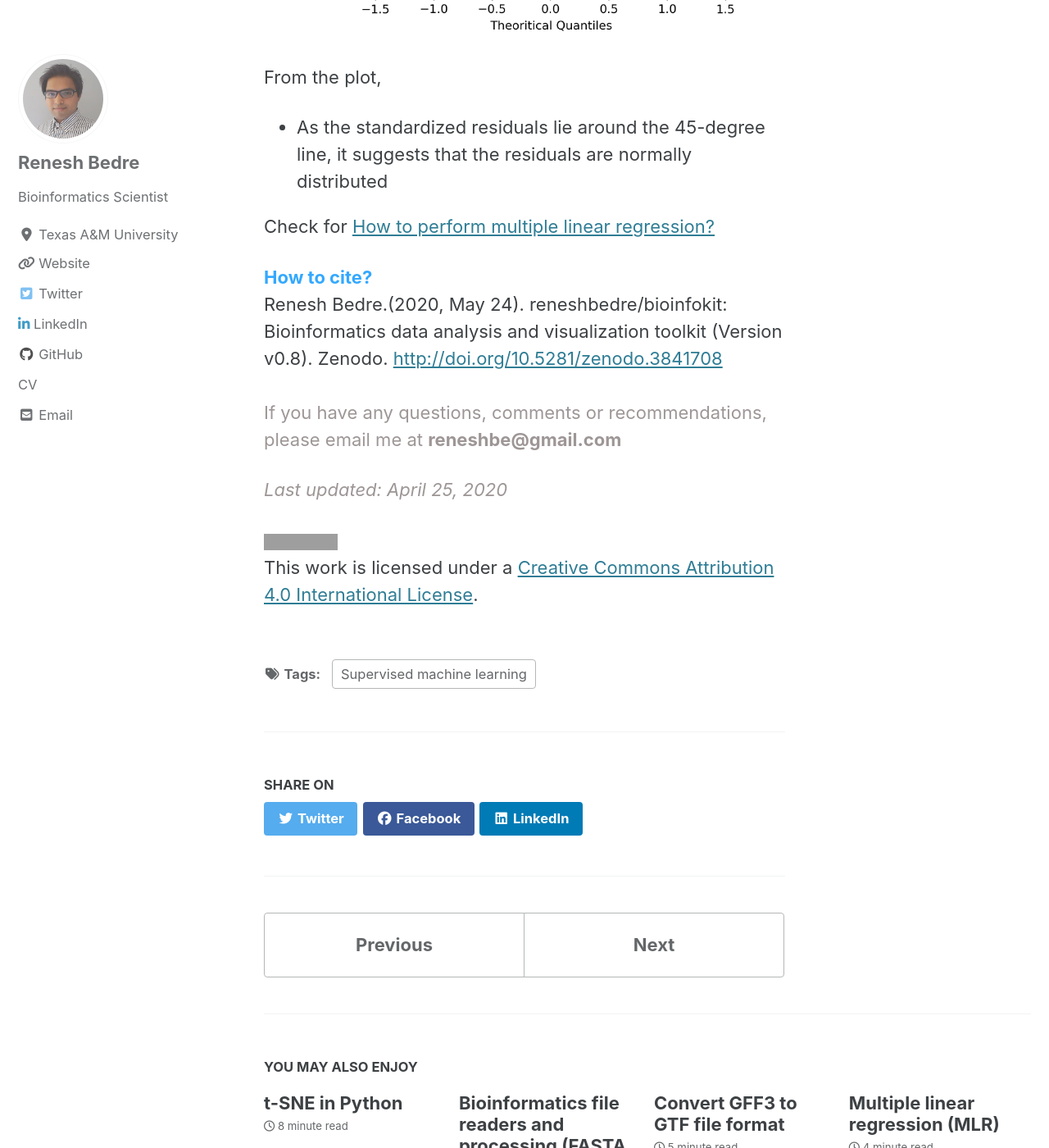
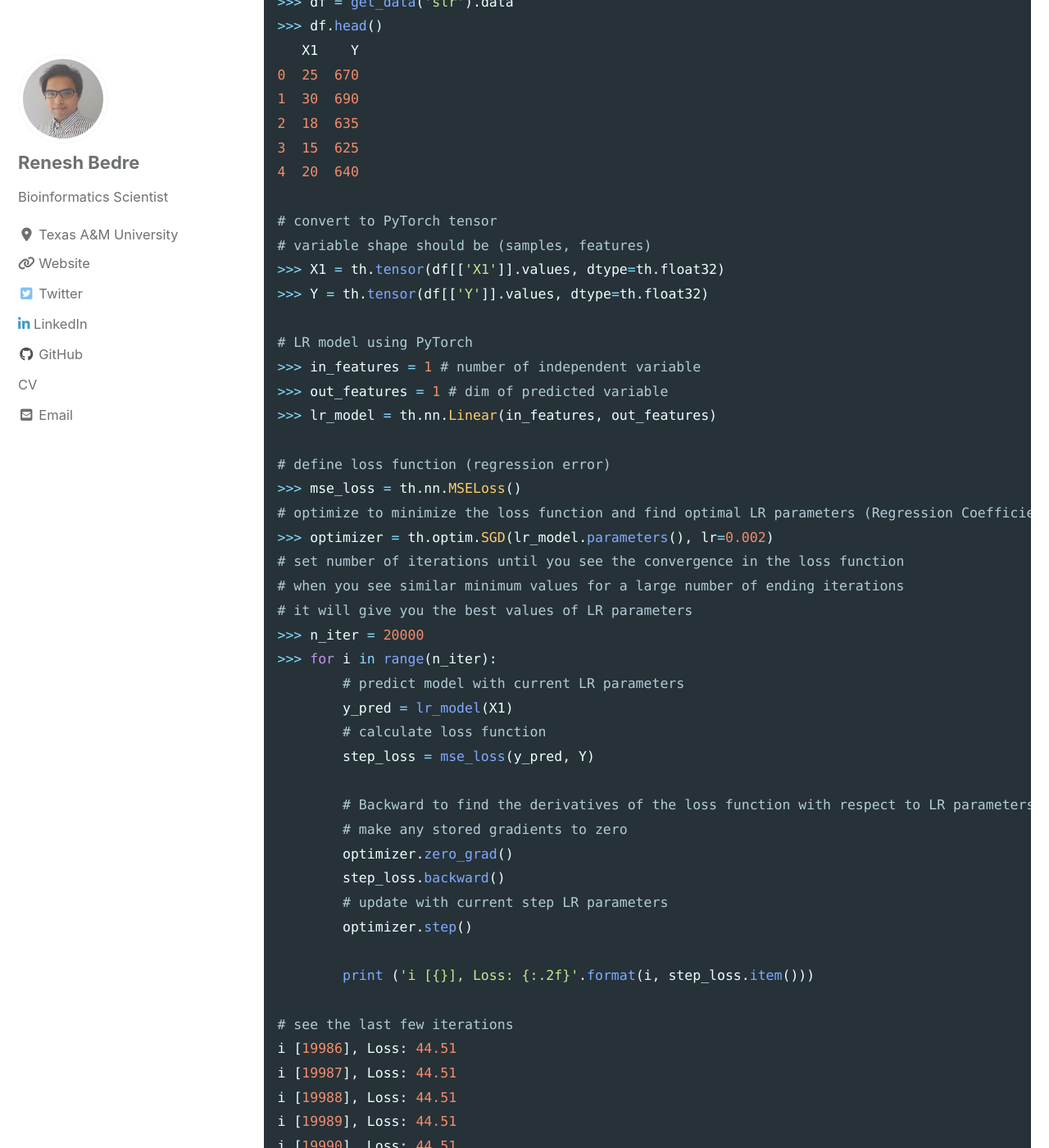
Before and after one commit to reneshbedre/reneshbedre.github.io, a Jekyll site: the page built from _posts/2020-03-23-linearreg.md, in a window 1280 px wide and 1400 px high, scrolled down 10604 px. Shown: the whole window at 82% size. Built offline with Jekyll 4.4.1, drawn with Linux system fonts in a browser that asks for light colours; cached includes are drawn as plain includes; nearby versions of some CDN libraries; formulas are drawn with MathJax 3; a style sheet for code colours, icons or effects is not loaded; some of the changed text lies outside the part shown; grey boxes are pictures that could not be loaded.

Commit message:
LR updated

````diff
--- a/_posts/2020-03-23-linearreg.md
+++ b/_posts/2020-03-23-linearreg.md
@@ -249,6 +250,107 @@ From the plot,
 
 Check for <a href="https://reneshbedre.github.io/blog/mlr.html" target="_blank">How to perform multiple linear regression?</a>
 
+## Linear Regression with PyTorch
+
+Let's perform a LR with PyTorch with the same dataset
+
+```python
+>>> from bioinfokit.analys import stat, get_data
+>>> import torch as th
+>>> df = get_data('slr').data
+>>> df.head()
+   X1    Y
+0  25  670
+1  30  690
+2  18  635
+3  15  625
+4  20  640
+
+# convert to PyTorch tensor
+# variable shape should be (samples, features)
+>>> X1 = th.tensor(df[['X1']].values, dtype=th.float32)
+>>> Y = th.tensor(df[['Y']].values, dtype=th.float32)
+
+# LR model using PyTorch
+>>> in_features = 1 # number of independent variable
+>>> out_features = 1 # dim of predicted variable
+>>> lr_model = th.nn.Linear(in_features, out_features)
+
+# define loss function (regression error)
+>>> mse_loss = th.nn.MSELoss()
+# optimize to minimize the loss function and find optimal LR parameters (Regression Coefficients)
+>>> optimizer = th.optim.SGD(lr_model.parameters(), lr=0.002)
+# set number of iterations until you see the convergence in the loss function
+# when you see similar minimum values for a large number of ending iterations
+# it will give you the best values of LR parameters
+>>> n_iter = 20000
+>>> for i in range(n_iter):
+        # predict model with current LR parameters
+        y_pred = lr_model(X1)
+        # calculate loss function
+        step_loss = mse_loss(y_pred, Y)
+
+        # Backward to find the derivatives of the loss function with respect to LR parameters
+        # make any stored gradients to zero
+        optimizer.zero_grad()
+        step_loss.backward()
+        # update with current step LR parameters
+        optimizer.step()
+
+        print ('i [{}], Loss: {:.2f}'.format(i, step_loss.item()))
+
+# see the last few iterations
+i [19986], Loss: 44.51
+i [19987], Loss: 44.51
+i [19988], Loss: 44.51
+i [19989], Loss: 44.51
+i [19990], Loss: 44.51
+i [19991], Loss: 44.51
+i [19992], Loss: 44.51
+i [19993], Loss: 44.51
+i [19994], Loss: 44.51
+i [19995], Loss: 44.51
+i [19996], Loss: 44.51
+i [19997], Loss: 44.51
+i [19998], Loss: 44.51
+i [19999], Loss: 44.51
+```
+
+Now, get the best LR parameters from this trained model,
+
+```python
+# intercept (a)
+>>> lr_model.bias.item()
+568.7089233398438
+# slope (b)
+>>> lr_model.weight.item()
+3.7700467109680176
+```
+
+Generate regression plot,
+```python
+>>> from bioinfokit.visuz import stat
+# detach will not build a gradient computational graph (no backpropagation)
+>>> y_pred = lr_model(X1).detach()
+>>> df['yhat']=y_pred.numpy()
+>>> stat.regplot(df=df, x='X1', y='Y', yhat='yhat')
+```
+
+<p align="center">
+<img src="/assets/posts/reg/reg_plot_pytorch.svg" width="600">
+</p>
+
+Now, let's predict the Y from some random X1,
+```python
+>>> X1_data = 28
+# predict Y value when X1 is 28
+>>> y_pred = lr_model(th.tensor([[X1_data]], dtype=th.float32)).detach()
+>>> y_pred.item()
+674.2701416015625
+# Y=674.27 when X1 is 28
+```
+
+
 <p>
 {% include  cite.html %}
 </p>
@@ -257,7 +359,7 @@ Check for <a href="https://reneshbedre.github.io/blog/mlr.html" target="_blank">
 {% include  share.html %}
 </p>
 
-<span style="color:#9e9696"><i> Last updated: April 25, 2020</i> </span>
+<span style="color:#9e9696"><i> Last updated: July 12, 2020</i> </span>
 
 <p>
 {% include  license.html %}
````
Also changed, not shown: other parts of _posts/2020-03-23-linearreg.md (+1 -0 lines), assets/posts/reg/reg_plot_pytorch.svg (added).
